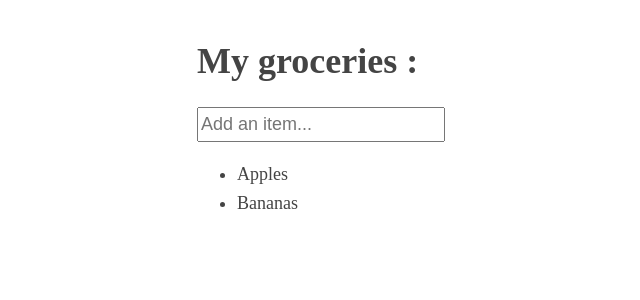
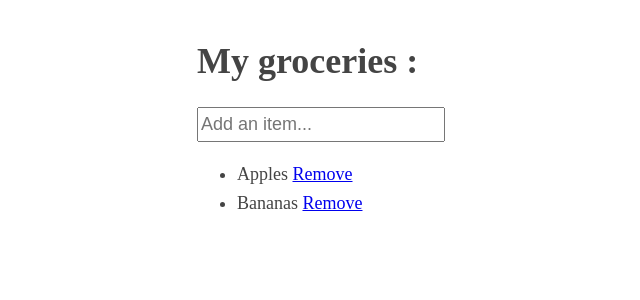
Before and after one commit to FredPetris/az_test_front, a React (Create React App) app: page / in a window 1280 px wide. Shown: the top 300 px of the page, without its empty margins (323-963 px from the left). Built offline with nearby package versions, Linux system fonts and the light colour scheme.

Commit message:
add edit and delete actions

```diff
--- a/src/actions.js
+++ b/src/actions.js
@@ -1,5 +1,20 @@
 export const ADD_GROCERY_ITEM = 'ADD_GROCERY_ITEM';
+export const EDIT_GROCERY_ITEM = 'EDIT_GROCERY_ITEM';
+export const REMOVE_GROCERY_ITEM = 'REMOVE_GROCERY_ITEM';
+export const SAVE_EDIT_GROCERY_ITEM = 'SAVE_EDIT_GROCERY_ITEM';
 
 export function addGroceryItem(item) {
   return { type: ADD_GROCERY_ITEM, item };
 }
+
+export function editGroceryItem(item, index) {
+  return { type: EDIT_GROCERY_ITEM, item, index };
+}
+
+export function removeGroceryItem(index) {
+  return { type: REMOVE_GROCERY_ITEM, index };
+}
+
+export function saveEditItem(item, name) {
+  return { type: SAVE_EDIT_GROCERY_ITEM, item, name };
+}
--- a/src/components/App.js
+++ b/src/components/App.js
@@ -9,19 +9,63 @@ class App extends Component {
 
   onKeyPress = event => {
     if (event.key === 'Enter') {
-      this.props.addGroceryItem({ checked: false, name: event.target.value });
+      this.props.addGroceryItem({ checked: false, name: event.target.value, isEditing: false });
       event.target.value = '';
+    }
+  };
+
+  onRemove = item => {
+    this.props.removeGroceryItem(item);
+  };
+
+  onEdit = (item, index) => {
+    this.props.editGroceryItem(item, index);
+    this.forceUpdate();
+  };
+
+  onSaveEdit = (item, event) => {
+    if (event.key === 'Enter') {
+      this.props.saveEditItem(item, event.target.value);
+      event.target.value = '';
+      this.forceUpdate();
     }
   };
 
   render() {
     const { groceries } = this.props;
+    let editItem = (item, index) => {
+      if (item.isEditing) {
+        return (
+          <li onDoubleClick={() => this.onEdit(item, index)}>
+            <input
+              type="text"
+              onKeyPress={event => this.onSaveEdit(item, event)}
+              defaultValue={item.name}
+            />
+          </li>
+        );
+      } else {
+        return (
+          <li onDoubleClick={() => this.onEdit(item, index)}>
+            {item.name}
+            &nbsp;
+            <a href="#" onClick={() => this.onRemove(index)}>
+              Remove
+            </a>
+          </li>
+        );
+      }
+    };
 
     return (
       <div className="app">
         <h1>My groceries :</h1>
-        <input type="text" onKeyPress={this.onKeyPress} placeholder="Add an item..." />
-        <ul>{groceries.map(item => <li>{item.name}</li>)}</ul>
+        <input
+          type="text"
+          onKeyPress={event => this.onKeyPress(event)}
+          placeholder="Add an item..."
+        />
+        <ul>{groceries.map(editItem)}</ul>
       </div>
     );
   }
--- a/src/components/AppContainer.js
+++ b/src/components/AppContainer.js
@@ -1,6 +1,6 @@
 import { connect } from 'react-redux';
 
-import { addGroceryItem } from 'actions';
+import { addGroceryItem, editGroceryItem, removeGroceryItem, saveEditItem } from 'actions';
 import App from 'components/App';
 
 function mapStateToProps({ groceries }) {
@@ -10,6 +10,9 @@ function mapStateToProps({ groceries }) {
 function mapDispatchToProps(dispatch) {
   return {
     addGroceryItem: item => dispatch(addGroceryItem(item)),
+    editGroceryItem: (item, index) => dispatch(editGroceryItem(item, index)),
+    removeGroceryItem: index => dispatch(removeGroceryItem(index)),
+    saveEditItem: (item, name) => dispatch(saveEditItem(item, name)),
   };
 }
 
--- a/src/reducers.js
+++ b/src/reducers.js
@@ -1,16 +1,42 @@
 import Immutable from 'immutable';
 import { combineReducers } from 'redux';
-import { ADD_GROCERY_ITEM } from './actions';
+import {
+  ADD_GROCERY_ITEM,
+  EDIT_GROCERY_ITEM,
+  REMOVE_GROCERY_ITEM,
+  SAVE_EDIT_GROCERY_ITEM,
+} from './actions';
 
 const initialState = new Immutable.List([
-  { checked: false, name: 'Apples' },
-  { checked: false, name: 'Bananas' },
+  { checked: false, name: 'Apples', isEditing: false },
+  { checked: false, name: 'Bananas', isEditing: false },
 ]);
 
 function groceries(state = initialState, action) {
   switch (action.type) {
     case ADD_GROCERY_ITEM:
       return state.push(action.item);
+    case REMOVE_GROCERY_ITEM:
+      return state.delete(action.index);
+    case EDIT_GROCERY_ITEM:
+      return state
+        .update(item => {
+          item.isEditing = false;
+          return item;
+        })
+        .update(action.index, item => {
+          item.isEditing = true;
+          return item;
+        });
+
+    case SAVE_EDIT_GROCERY_ITEM:
+      const index = state.indexOf(action.item);
+      const save = state.update(index, item => {
+        item.name = action.name;
+        item.isEditing = false;
+        return item;
+      });
+      return save;
     default:
       return state;
   }
```
